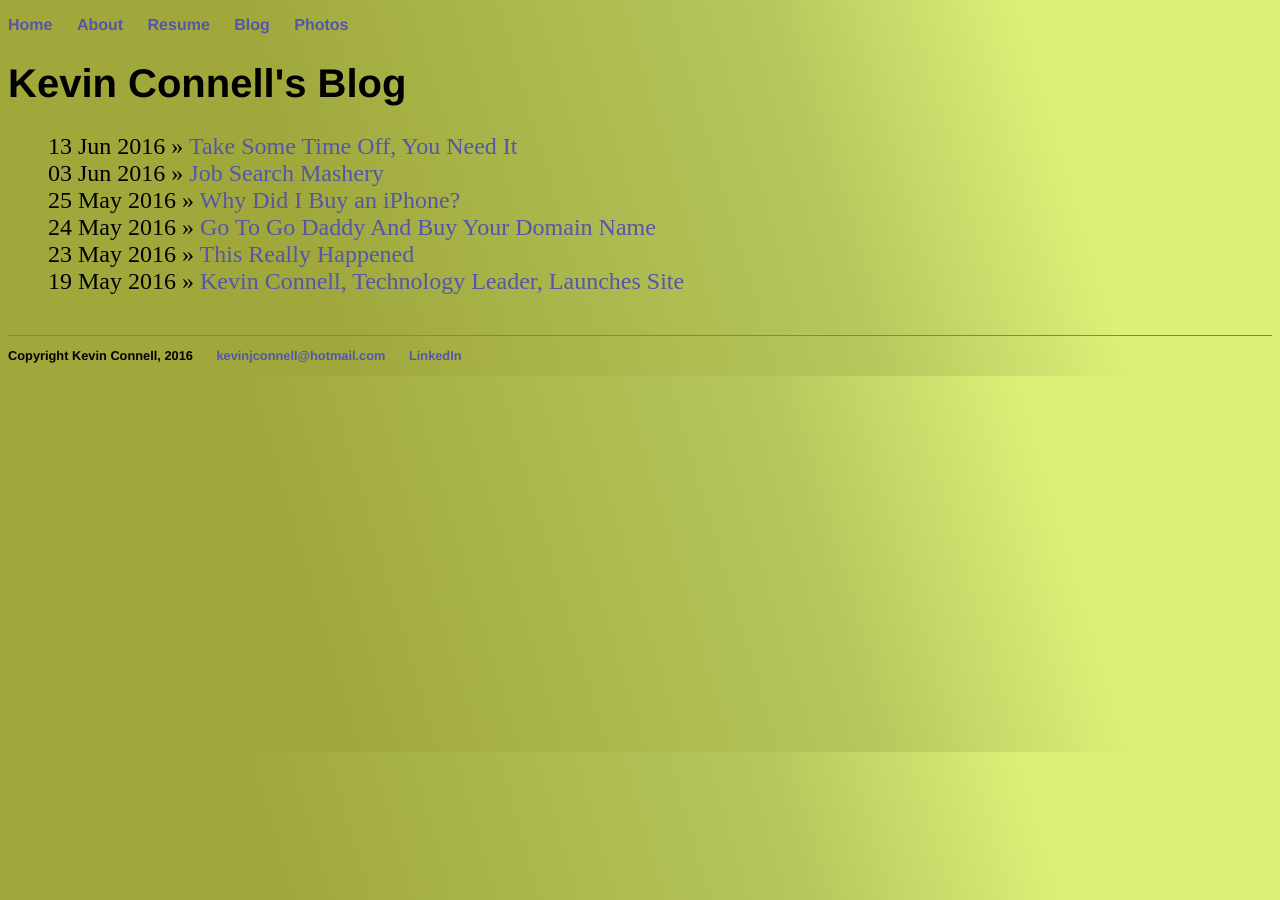
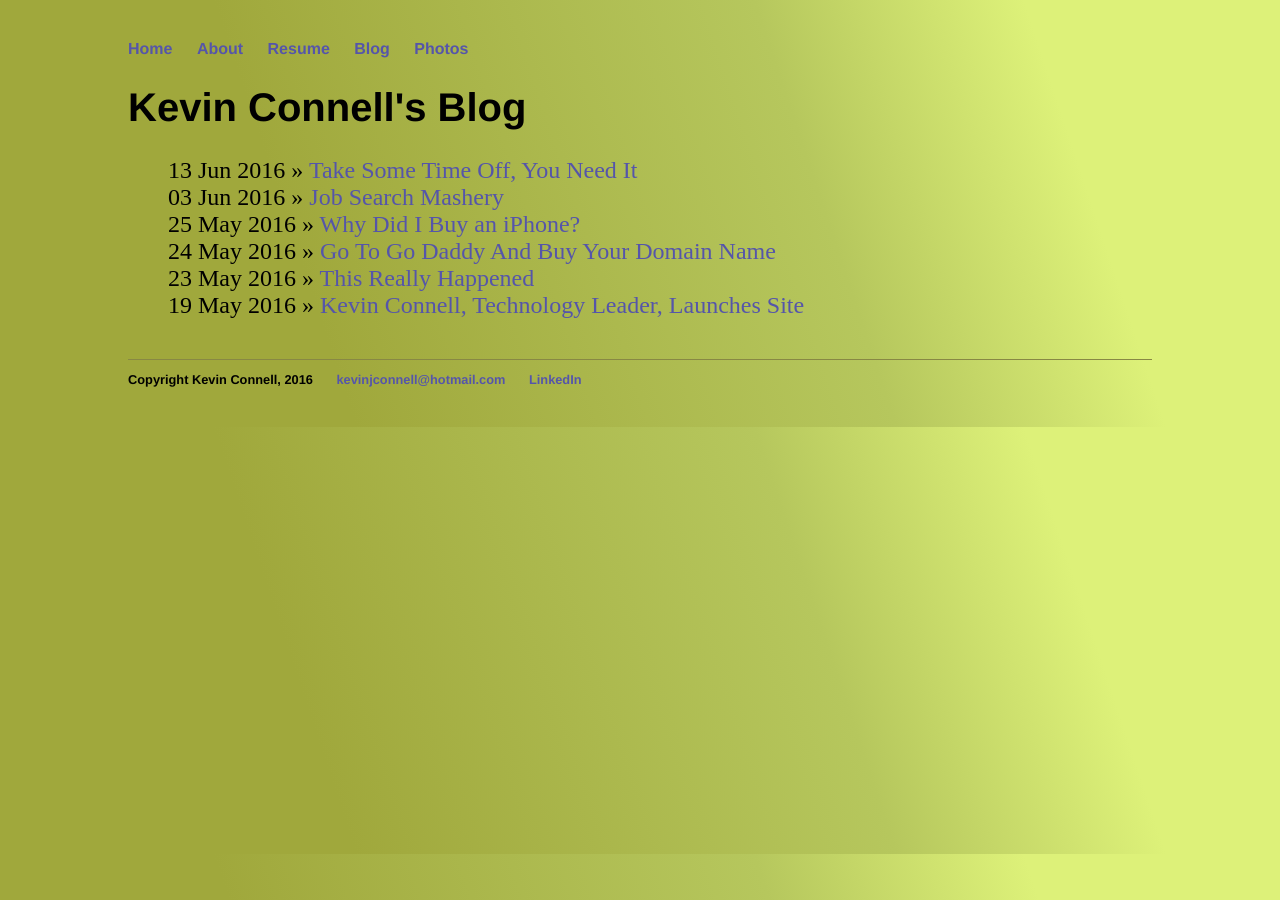
Before and after one commit to mo4dawg/mo4dawg.github.io, a Jekyll site: the page built from blog/index.html, in a window 1280 px wide. Built offline with Jekyll 4.4.1, drawn with Linux system fonts in a browser that asks for light colours.

Commit message:
Update main.css

```diff
--- a/css/main.css
+++ b/css/main.css
@@ -1,6 +1,8 @@
 .MyGradientClass
 {
     height:100%;
+    margin: 40px auto;
+    width: 80%;
  /*    background-image: linear-gradient(bottom, rgb(113,61,62) 25%, rgb(147,92,93) 63%, rgb(177,120,121) 82%);
     background-image: -o-linear-gradient(bottom, rgb(113,61,62) 25%, rgb(147,92,93) 63%, rgb(177,120,121) 82%);
     background-image: -moz-linear-gradient(bottom, rgb(113,61,62) 25%, rgb(147,92,93) 63%, rgb(177,120,121) 82%);
```
